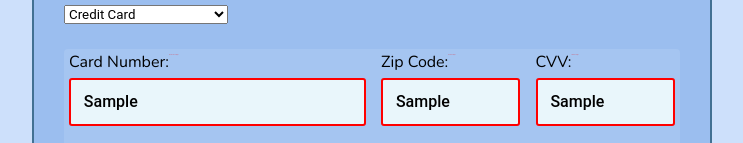
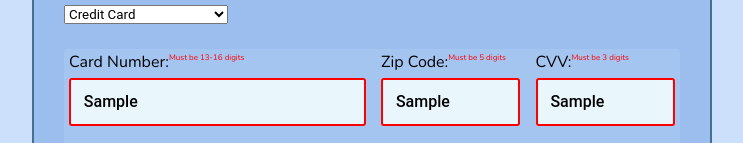
Before and after one commit to moonspacemars/interactive-form, a plain HTML site: page index.html in a window 1280 px wide. Both pictures are taken after typing "Sample", "name@example.com", "Sample", "Sample", "Sample" into the empty fields and a click on the button "Register". Shown: the part 1145-1288 px from the top of the page, without its empty margins (268-1011 px from the left). Drawn offline with nearby package versions, Linux system fonts and the light colour scheme.

Commit message:
change font

```diff
--- a/css/style.css
+++ b/css/style.css
@@ -217,6 +217,6 @@ option {
 
 span.warning {
 	color: red;
-	font-size: 1px;
+	font-size: 50%;
 	position: absolute;
 }
```
